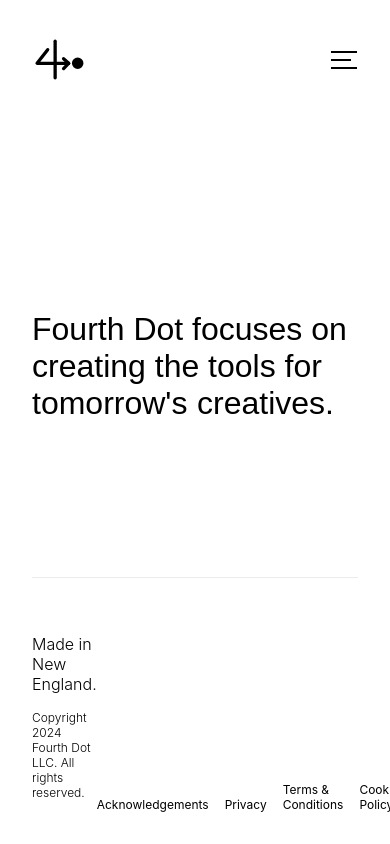
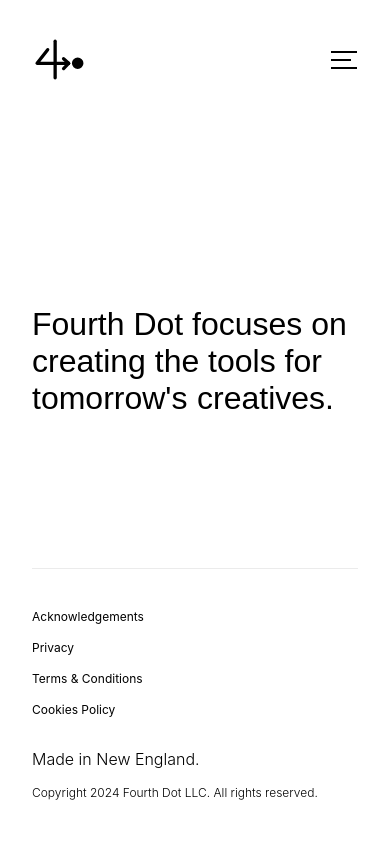
Before and after one commit to FourthDot/fourthdot.com, a SvelteKit app: page / in a window 390 px wide. Built offline with nearby package versions, Linux system fonts and the light colour scheme; a web font is replaced by a local one.

Commit message:
Footer Fix

```diff
--- a/src/routes/+layout.svelte
+++ b/src/routes/+layout.svelte
@@ -113,4 +113,18 @@
         color: gray;
     }
 
+    @media only screen and (max-width: 800px) {
+        footer {
+            flex-direction: column-reverse;
+            grid-gap: 1em;
+        }
+    }
+
+    @media only screen and (max-width: 500px) {
+        .footerLinks {
+            flex-direction: column;
+            align-items: flex-start;
+        }
+    }
+
 </style>
```
